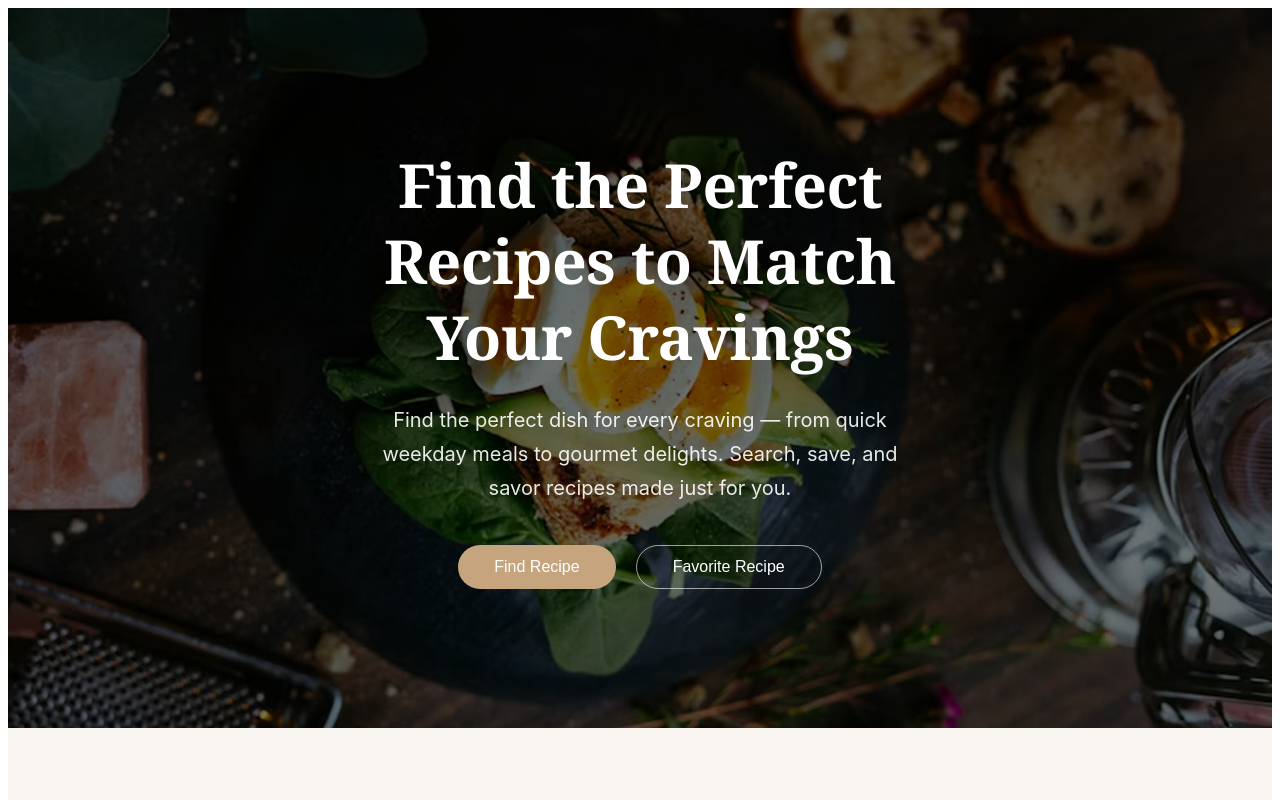
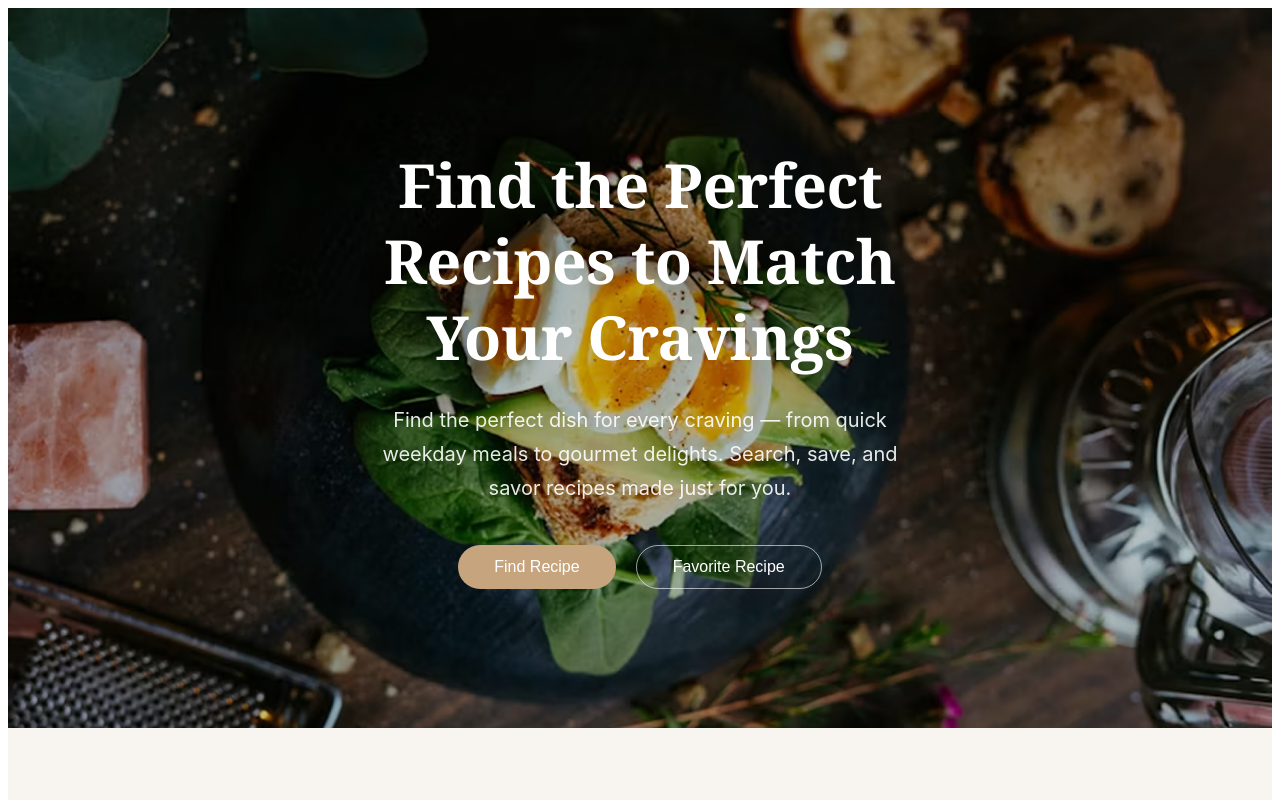
Before and after one commit to Praise18100/Recipe-Finder, a React (Vite) app: page / in a window 1280 px wide. Shown: the top 800 px of the page. Built offline with nearby package versions, Linux system fonts and the light colour scheme.

Commit message:
fix: adjust background gradient opacity in hero section

```diff
--- a/src/components/homePage/hero.css
+++ b/src/components/homePage/hero.css
@@ -1,5 +1,5 @@
 .hero-section {
-  background: linear-gradient(rgba(0, 0, 0, 0.55), rgba(0, 0, 0, 0.55)),
+  background: linear-gradient(rgba(0, 0, 0, 0.23), rgba(0, 0, 0, 0.25)),
     url("../../assets/hero.png") center/cover no-repeat;
   min-height: 90vh;
   display: flex;
```
